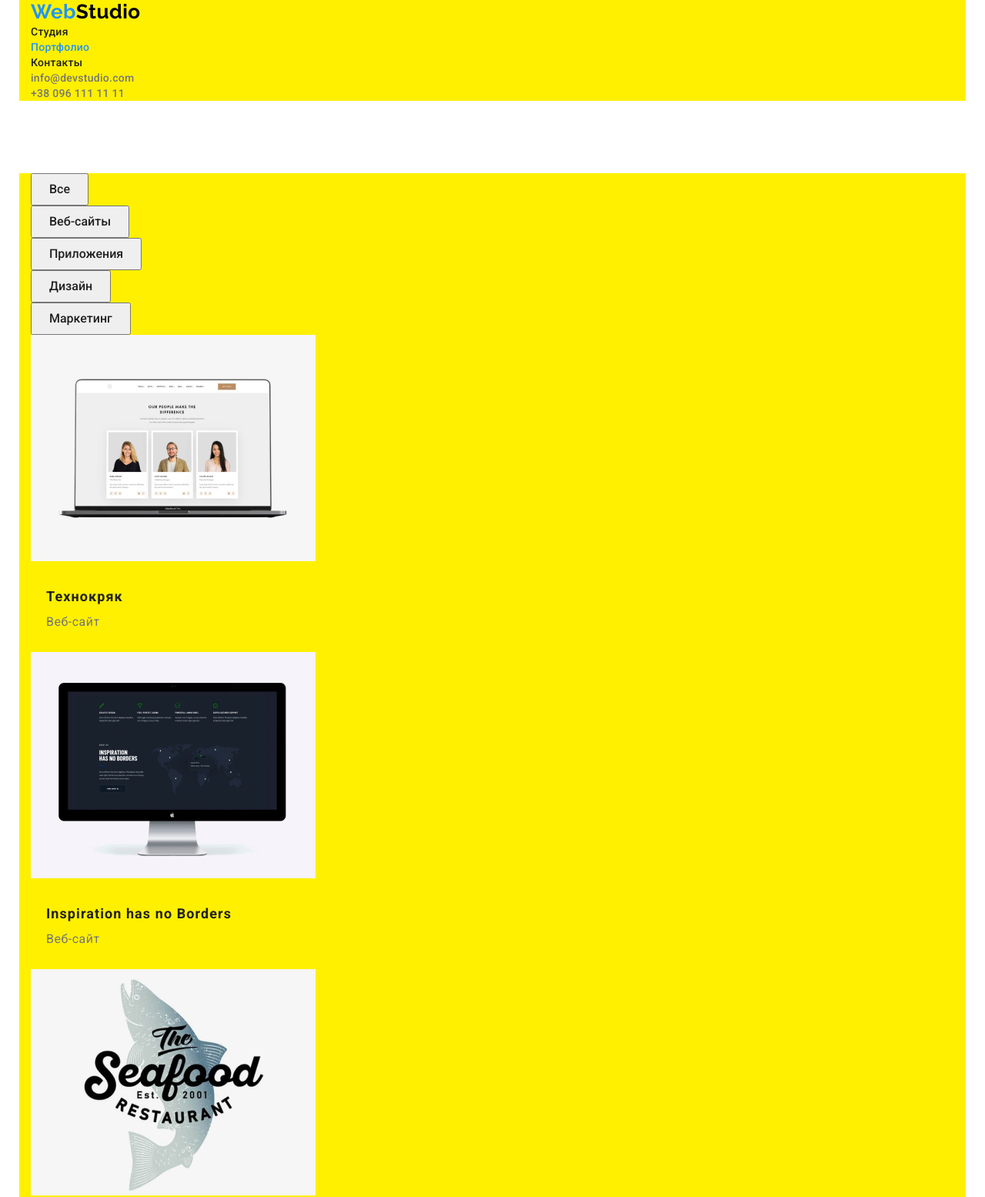
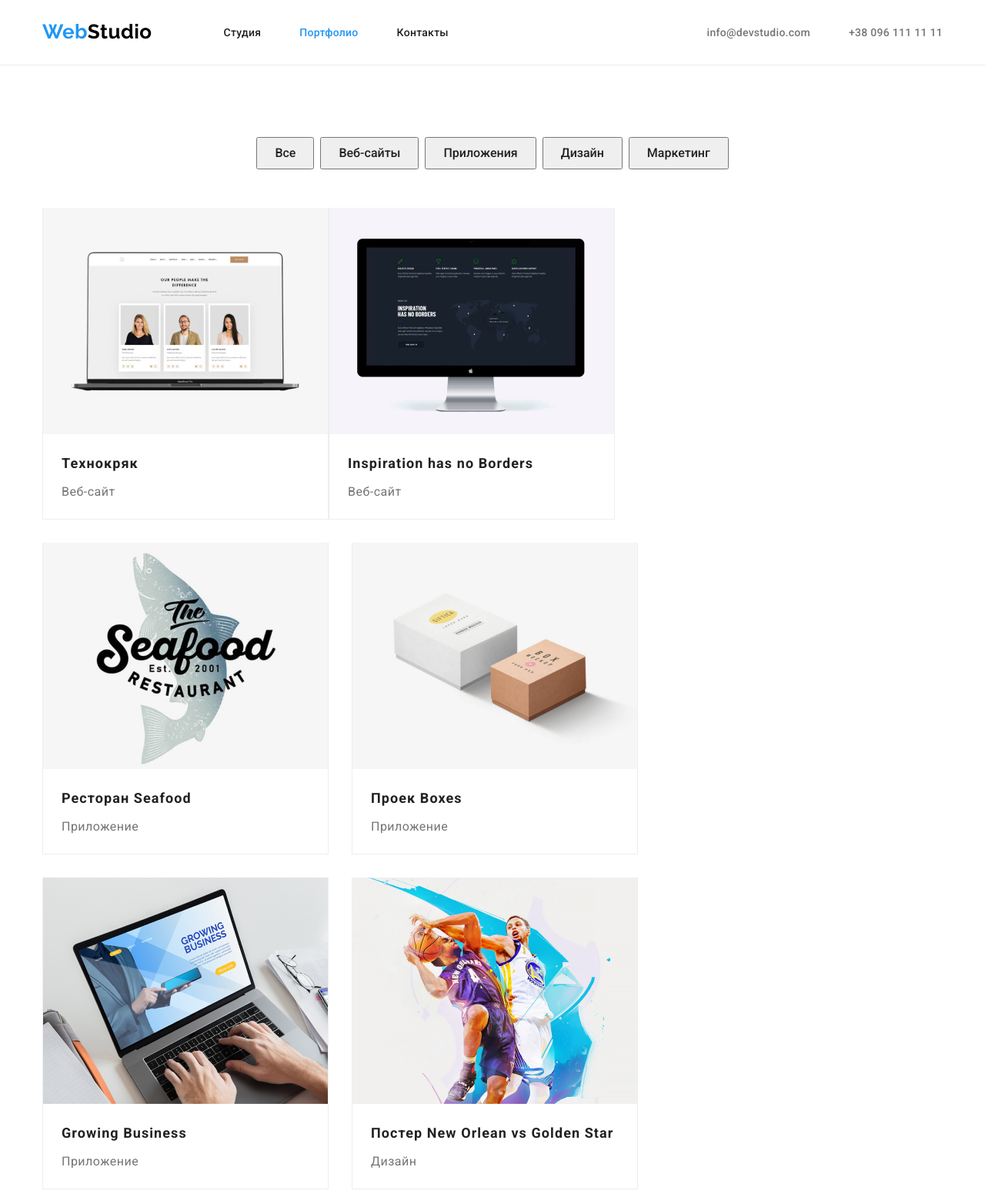
Before and after one commit to EvgeniyTIR/goit-markup-hw-03, a plain HTML site: page portfolio.html in a window 1280 px wide. Shown: the top 1555 px of the page at 77% size. Drawn offline with nearby package versions, Linux system fonts and the light colour scheme.

Commit message:
goit-hw3- dispay

```diff
--- a/css/styles.css
+++ b/css/styles.css
@@ -25,14 +25,16 @@ body {
 
 /* контейнер */
 .conteiner{
-  background-color: #fff000;
-  width: 1230px;
+  width: 1200px;
   padding-left: 15px;
   padding-right: 15px;
   margin-right: auto;
   margin-left: auto;
 }
 /*логотип*/
+header{
+  outline: 1px solid #ECECEC;
+}
 .list {
   padding: 0;
   margin: 0;
@@ -47,21 +49,38 @@ body {
 
   color: #000000;
   text-decoration: none;
+  margin-right: 93px;
 }
 .logo-text {
   color: var(--accent-color);
 }
 /*Site nav*/
-.menu-nav {
+.site-nav {
+  display: flex;
+}
+.site-nav .item + .item{
+  margin-left: 50px;
+}
+/*.site-nav .item:not(:last-child){
+  outline: 1px solid red;
+  margin-right: 50px;
+}*/
+.main-nav{
+  display: flex;
+  align-items: center;
 }
 .site-nav .link {
+  display: block;
   font-weight: 500;
   font-size: 14px;
   line-height: 1.43;
   letter-spacing: 0.02em;
   color: var(--primary-title-text);
   text-decoration: none;
-}
+
+  padding-top: 32px;
+  padding-bottom: 32px;
+  }
 .site-nav .link:hover,
 .site-nav .link:focus {
   color: var(--accent-color);
@@ -69,14 +88,25 @@ body {
 .site-nav .link.current {
   color: var(--accent-color);
 }
+.auth{
+  display: flex;
+  margin-left: auto;
+}
+.auth .item+.item{
+  margin-left: 50px;
+}
 
 .auth .link {
+  display: block;
   color: var(--primary-text-color);
   font-weight: 500;
   font-size: 14px;
   line-height: 1.43;
   letter-spacing: 0.02em;
   text-decoration: none;
+
+  padding-top: 32px;
+  padding-bottom: 32px;
 }
 .auth .link:hover,
 .auth .link:focus {
@@ -120,9 +150,11 @@ body {
   padding: 10px 32px;
   }
 /* Main info */
-.feature {
-  padding-top:94px;
-  padding-bottom: 94px;
+.feature-list{
+  display: flex;
+}
+.feature-list .item+.item{
+margin-left: 30px;
 }
 .feature-title {
   color: var(--primary-title-text);
@@ -144,9 +176,15 @@ body {
   padding: 0;
 }
 /* Чем мы занимаемся */
-.doing {
-  padding-top:94px;
-  padding-bottom: 94px;
+.section.doing{
+  padding-top: 0;
+}
+.doing-list{
+  display: flex;
+}
+.doing-list .item+.item{
+  margin-left: 30px;
+
 }
 .doing-title {
   color: var(--primary-title-text);
@@ -163,12 +201,13 @@ body {
 /* Наша команда */
 .team-section {
   background-color: #f5f4fa;
-  padding-top:94px;
-  padding-bottom: 94px;
+  }
+ .team {
+   display: flex;
+   text-align: center;
  }
- .team {
-   text-align: center;
-
+ .team .item + .item{
+   margin-left: 30px;
  }
  .team-frame{
    padding:30px 0;
@@ -195,6 +234,7 @@ body {
       /* identical to box height */
   margin: 0;
   padding: 0;
+  margin-bottom: 10px;
   }
 .profession {
   color: var(--primary-text-color);
@@ -209,6 +249,8 @@ body {
 /* Подвал */
 .footer {
   background-color: #2f303a;
+  padding-top: 60px;
+  padding-bottom: 60px;
 }
 .logo-footer {
   color: var(--primary-white-color);
@@ -217,6 +259,9 @@ body {
   font-size: 26px;
   line-height: 1.9;
   text-decoration: none;
+  margin:0;
+  padding: 0;
+  margin-bottom: 20px;
 }
 .adress-place {
   color: var(--primary-white-color);
@@ -226,7 +271,12 @@ body {
   line-height: 1.71;
   text-decoration: none;
   /* or 171% */
-}
+  margin:0;
+  padding: 0;
+  }
+  .adress-nav .item+.item{
+    margin-top: 9px;
+  }
 .footer-contacts {
   color: rgba(255, 255, 255, 0.6);
   font-style: normal;
@@ -235,13 +285,15 @@ body {
   line-height: 24px;
   text-decoration: none;
   /* or 171% */
+  margin:0;
+  padding: 0;
 }
 /* --ПОРТФОЛИО--
 Фильтр списка проєктов */
 .filter-section {
   padding-top:94px;
   padding-bottom: 94px;
-}
+  }
 .filter-link {
   text-decoration: none;
 }
@@ -264,7 +316,32 @@ body {
   line-height: 1.62;
   /* identical to box height, or 162% */
 }
+.button-block{
+  display: flex;
+  justify-content: center;
+  margin-bottom: 50px;
+    }
+.button-block .item+.item{
+  margin-left: 8px ;
+}
+.filter{
+  display: flex;
+  flex-wrap: wrap;
+}
+.filter .item{
+  margin-right: 30px;
+  margin-bottom: 30px;;
+}
+.filter .item:nth-child(3n+1){
+  margin:0;
+}
 
+.frame{
+    border-bottom: 1px solid #EEEEEE;
+    border-left: 1px solid #EEEEEE;
+    border-right: 1px solid #EEEEEE;
+
+    }
 .filter-title {
   color: var(--primary-title-text);
   font-weight: bold;
@@ -274,7 +351,8 @@ body {
   letter-spacing: 0.06em;
 
   margin: 0;
-  padding: 0;
+  padding: 20px 24px 0 24px;
+  margin-bottom: 4px;
 }
 .filter-text {
   color: var(--primary-text-color);
@@ -282,8 +360,15 @@ body {
   line-height: 1.87;
   /* identical to box height, or 187% */
   margin: 0;
-  padding: 0;
+  padding: 0 24px 20px 24px;
 }
-.frame{
-  padding:24px 20px;
+ /*паддинг секций*/
+ .section {
+  padding-top:94px;
+  padding-bottom: 94px;
+ }
+ img {
+  display: block;
+   max-width: 100%;
+   height: auto
 }
--- a/portfolio.html
+++ b/portfolio.html
@@ -14,111 +14,118 @@
 <body>
     <!--Заголовок-->
     <header>
-        <div class="conteiner">
+        <div class="conteiner main-nav">
         <a href="./index.html" class="logo"><span class="logo-text">Web</span>Studio</a>
         <nav class="menu-nav">
             <ul class="site-nav list">
-                <li><a href="./index.html" class="link">Студия</a></li>
-                <li><a href="./portfolio.html" class="link current">Портфолио</a></li>
-                <li><a href="" class="link">Контакты</a></li>
+                <li class="item"><a href="./index.html" class="link">Студия</a></li>
+                <li class="item"><a href="./portfolio.html" class="link current">Портфолио</a></li>
+                <li class="item"><a href="" class="link">Контакты</a></li>
             </ul>
         </nav>
         <ul class="auth list">
-            <li><a href="mailto:info@devstudio.com" class="link">info@devstudio.com</a></li>
-            <li><a href="tel:+380961111111" class="link">+38 096 111 11 11</a></li>
+            <li class="item"><a href="mailto:info@devstudio.com" class="link">info@devstudio.com</a></li>
+            <li class="item"><a href="tel:+380961111111" class="link">+38 096 111 11 11</a></li>
         </ul>
         </div>
     </header>
     <main>
         <!--Фильтр списка проєктов-->
-        <section class="filter-section">
+        <section class="section  filter-section">
             <!-- <h1>Список работ</h1> -->
             <div class="conteiner">
                 <ul class="button-block list">
-                    <li> <button class="filter-button" type="button">Все</button></li>
-                    <li><button class="filter-button" type="button">Веб-сайты</button></li>
-                    <li><button class="filter-button" type="button">Приложения</button></li>
-                    <li><button class="filter-button" type="button">Дизайн</button></li>
-                    <li>  <button class="filter-button" type="button">Маркетинг</button></li>
+                    <li class="item"> <button class="filter-button" type="button">Все</button></li>
+                    <li class="item"> <button class="filter-button" type="button">Веб-сайты</button></li>
+                    <li class="item"> <button class="filter-button" type="button">Приложения</button></li>
+                    <li class="item"> <button class="filter-button" type="button">Дизайн</button></li>
+                    <li class="item"> <button class="filter-button" type="button">Маркетинг</button></li>
                 </ul>
 
                     <ul class="filter list">
-                        <li>
+                        <li class="item">
                             <a href="" class= "filter-link">
+                                <div class="frame">
                                 <img src="./images/tech.png" alt="Проект Технокряк" width="370" height="294">
-                                <div class="frame">
                                 <h3 class="filter-title">Технокряк</h3>
                                 <p class="filter-text">Веб-сайт</p>
                                 </div>
                             </a>
                         </li>
-                        <li>
+                        <li class="item">
                             <a href="" class="filter-link">
+                                <div class="frame">
                                 <img src="./images/Inspiration.png" alt="Изображение Монитора" width="370" height="294">
-                                <div class="frame">
                                 <h3 class="filter-title" lang="en" >Inspiration has no Borders</h3>
                                 <p class="filter-text">Веб-сайт</p>
                                 </div>
                             </a>
                         </li>
-                        <li>
+                        <li class="item">
                             <a href="" class="filter-link">
+                                <div class="frame">
                                 <img src="./images/Seafood.png" alt="Лого ресторана" width="370" height="294">
-                                <div class="frame">
+
                                 <h3 class="filter-title">Ресторан Seafood</h3>
                                 <p class="filter-text">Приложение</p>
                                 </div>
                             </a>
                          </li>
-                        <li>
+                        <li class="item">
                             <a href="" class="filter-link">
+                                <div class="frame">
                                 <img src="./images/Boxes.png" alt=" Проект Boxes " width="370" height="294">
-                                <div class="frame">
+
                                 <h3 class="filter-title">Проек <span lang= "en">Boxes</span></h3>
                                 <p class="filter-text">Приложение</p>
                                 </div>
                             </a>
                         </li>
-                        <li>
+                        <li class="item">
                             <a href="" class="filter-link">
+                                <div class="frame">
                                 <img src="./images/GBusness.png" alt=" Ищображение ноутбука " width="370" height="294">
-                                <div class="frame">
+
                                 <h3 class="filter-title" lang="en">Growing Business</h3>
                                 <p class="filter-text">Приложение</p>
                                 </div>
                             </a>
                          </li>
-                        <li>
+                        <li class="item">
                             <a href="" class="filter-link">
+                                <div class="frame">
                                 <img src="./images/NewOrlean.png" alt="Игра в баскетбол" width="370" height="294">
-                                <div class="frame">
+
                                 <h3 class="filter-title">Постер <span lang="en">New Orlean vs Golden Star</span></h3>
                                 <p class="filter-text">Дизайн</p>
                                 </div>
                             </a>
                          </li>
-                        <li>
+                        <li class="item">
                             <a href="" class="filter-link">
+                                <div class="frame">
                                <img src="./images/journal.png" alt="Журнал" width="370" height="294">
-                               <div class="frame">
+
                                 <h3  class="filter-title">Издание <span lang="en">Limited Edition</span></h3>
                                <p class="filter-text">Дизайн</p>
                                 </div>
                             </a>
                         </li>
-                        <li>
+                        <li class="item">
                             <a href="" class="filter-link">
+                                <div class="frame">
                                <img src="./images/Prime.png" alt="Наушники" width="370" height="294">
-                               <div class="frame">
+
                                 <h3  class="filter-title">Проект <span lang="en">Prime</span> </h3>
                                <p class="filter-text">Маркетинг</p>
                                 </div>
                              </a>
                         </li>
-                        <li>
+                        <li class="item">
                             <a href="" class="filter-link">
+                                <div class="frame">
                                 <img src="./images/projectLAB.png" alt="LAB EL TAG" width="370" height="294">
-                                <div class="frame">
+
                                 <h3 class="filter-title">Проект <span lang="en">LAB</span> </h3>
                                 <p class="filter-text">Маркетинг</p>
                                 </div>
@@ -134,12 +141,12 @@
             <a href="./index.html" class="logo-footer"><span class="logo-text">Web</span>Studio</a>
             <address>
                 <ul class="adress-nav list">
-                    <li><a href="https://goo.gl/maps/UffcoD63sRhaBPBs8" target="_blank" rel="noopener noreferrer"
+                    <li class="item"><a href="https://goo.gl/maps/UffcoD63sRhaBPBs8" target="_blank" rel="noopener noreferrer"
                             class="adress-place">г. Киев, пр-т Леси Украинки, 26</a>
                     </li>
-                    <li><a href="mailto:info@example.com" class="footer-contacts">info@example.com</a>
+                    <li class="item"><a href="mailto:info@example.com" class="footer-contacts">info@example.com</a>
                     </li>
-                    <li><a href="tel:+380991111111" class="footer-contacts">+38 099 111 11 11</a>
+                    <li class="item"><a href="tel:+380991111111" class="footer-contacts">+38 099 111 11 11</a>
                     </li>
                 </ul>
             </address>
```
Also changed, not shown: index.html (+25 -25 lines).
